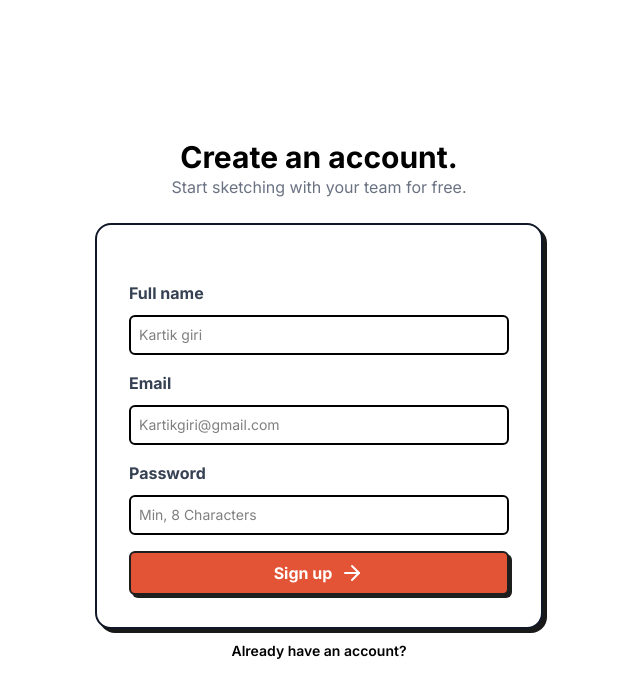
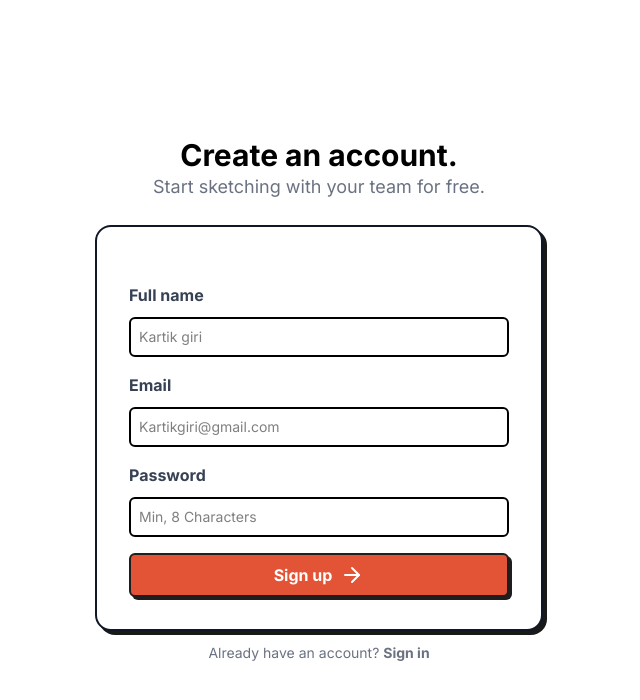
Before and after one commit to kartik-giri/Inkflow, a Next.js app in the folder apps/inkflowapp/: page /signup in a window 1280 px wide. Shown: the top 700 px of the page, without its empty margins (321-961 px from the left). Built offline with nearby package versions, Linux system fonts and the light colour scheme; no server answers.

Commit message:
added completed credintial auth

```diff
--- a/apps/inkflowapp/app/(auth)/signin/page.tsx
+++ b/apps/inkflowapp/app/(auth)/signin/page.tsx
@@ -1,16 +1,17 @@
 import { SigninForm } from "./signinForm"
+import { SignupBtn } from "./signupBtn"
 
 const SignIn = ()=>{
     return (
     <section className=" w-full min-h-screen flex flex-col justify-center items-center ">
       <div className=" text-center mb-6 ">
-        <h1 className="text-3xl font-bold">Welcome back. </h1>
-        <p className=" text-gray-500">Sign in to continue sketching on InkFlow.</p>
+        <h1 className="text-xl md:text-3xl font-bold">Welcome back. </h1>
+        <p className=" text-sm md:text-lg text-gray-500">Sign in to continue sketching on InkFlow.</p>
       </div>
         <SigninForm/>
         <div>
-          <p className=" mt-3 font-semibold text-sm">
-            Don't have an account?
+          <p className=" mt-3 text-gray-500  text-sm">
+            Don't have an account? <SignupBtn/>
           </p>
         </div>
     </section>
--- a/apps/inkflowapp/app/(auth)/signin/signinForm.tsx
+++ b/apps/inkflowapp/app/(auth)/signin/signinForm.tsx
@@ -5,34 +5,46 @@ import { Input } from "@/components/ui/input";
 import { Label } from "@/components/ui/label";
 import { ArrowRight } from "lucide-react";
 import { signIn } from "next-auth/react";
-import { useState } from "react";
+import { useRouter } from "next/navigation";
+import { FormEvent, useState } from "react";
 
 export const SigninForm = () => {
     const [isPending, setisPending] = useState(false);
-  const [error, setError] = useState<string>()
-;
-  const signinAction = async (formdata: FormData) => {
+    const [error, setError] = useState<string>();
+    const router = useRouter();
+
+    const signinAction = async (e: FormEvent<HTMLFormElement>) => {
+        e.preventDefault() //preveting default browser actions after the event
+        setError(undefined)
         setisPending(true)
+        const formdata = new FormData(e.currentTarget)
+
         const email = formdata.get("email") as string;
         const password = formdata.get("password") as string;
 
+        try {
             const res = await signIn("credentials", {
                 email: email,
                 password: password,
-      redirect: false,
-      callbackUrl: "/canvas",
-    });
-    console.log(res);
-    setisPending(false)
-    if(res?.error){
+                redirect: false, //true will make next-auth redirects to given route before running the whole funciton and this component unmounts
+                callbackUrl: "/",
+            })
+
+            if (res?.error) {
                 setError("Invalid email or passowrd");
                 return
             }
-  };
+            router.push("/")
+        } catch (e) {
+            setError("Something wend t wrong while signing in");
+        } finally {
+            setisPending(false)
+        }
+    }
 
         return (
             <Card>
-      <form action={signinAction} className="flex flex-col gap-2">
+                <form onSubmit={signinAction} className="flex flex-col gap-2">
                     <div className=" text-sm min-h-4 max-h-4 text-red-500">
                         {error}
                     </div>
@@ -44,13 +56,13 @@ export const SigninForm = () => {
 
                     <div className=" flex flex-col gap-1.5 ">
                         <Label>Password</Label>
-          <Input name="password" placeholder="Min, 8 Characters" />
+                        <Input type="password" name="password" placeholder="Min, 8 Characters" />
                     </div>
 
                     <div>
                         <Button
                             type="submit"
-            disable={isPending}
+                            disabled={isPending}
                             className="w-full rounded-md cursor-pointer"
                             icon={<ArrowRight />}
                         >
@@ -61,3 +73,32 @@ export const SigninForm = () => {
             </Card>
         );
     };
+
+
+/*
+We should mainly use action={} when using Server Actions
+or when we want native form submission behavior.
+
+With action={}, Next.js handles the form submission directly,
+similar to a traditional HTML form submit.
+
+React state updates are asynchronous, meaning:
+
+setIsPending(true)
+
+does not instantly re-render the component.
+
+So the form submission process can continue before React
+gets time to render the updated state on screen.
+
+That's why "Signing in..." was not appearing.
+
+Using onSubmit runs the handler fully on the client side first.
+
+This gives React time to:
+- update state
+- re-render the component
+- show loading/error UI
+
+before the async login request finishes.
+*/
--- /dev/null
+++ b/apps/inkflowapp/app/(auth)/signin/signupBtn.tsx
@@ -0,0 +1,9 @@
+"use client"
+import { redirect } from "next/navigation";
+export const SignupBtn = ()=>{
+    return (
+         <button className="cursor-pointer font-bold" onClick={()=>{
+            redirect("/signup")
+          }}>Sign up</button>
+    )
+}
--- a/apps/inkflowapp/app/(auth)/signup/action.ts
+++ b/apps/inkflowapp/app/(auth)/signup/action.ts
@@ -2,6 +2,7 @@
 import { prisma } from "@repo/db";
 import bcrypt from "bcrypt"
 import { signUpScheema } from "@repo/zodPackage"
+import { redirect } from "next/navigation";
 
 export const signUpAction = async (prevState:any,formData: FormData) => {
     const raw = {
@@ -31,13 +32,15 @@ export const signUpAction = async (prevState:any,formData: FormData) => {
                 password: hashedPassword
             }
         })
-        return {
-            success: "Account created successfully"
-        }
+        // return {
+        //     success: "Account created successfully"
+        // }
     } catch (e) {
         console.log("Error ocured while signup", e)
         return {
             error: `User already exists with same user name or email!`
         }
     }
+        //Here we rediecting to given page if success.
+        redirect("/signin")
 }
--- a/apps/inkflowapp/app/(auth)/signup/page.tsx
+++ b/apps/inkflowapp/app/(auth)/signup/page.tsx
@@ -1,16 +1,17 @@
+import { SigninBtn } from "./signinBtn";
 import { SignupForm } from "./signupForm";
 
 const Signup = () => {
   return (
     <section className=" w-full min-h-screen flex flex-col justify-center items-center ">
       <div className=" text-center mb-6 ">
-        <h1 className="text-3xl font-bold">Create an account. </h1>
-        <p className=" text-gray-500">Start sketching with your team for free.</p>
+        <h1 className="text-xl md:text-3xl font-bold">Create an account. </h1>
+        <p className=" text-sm md:text-lg text-gray-500">Start sketching with your team for free.</p>
       </div>
         <SignupForm/>
-        <div>
-          <p className=" mt-3 font-semibold text-sm">
-            Already have an account?
+        <div className="flex ">
+          <p className=" mt-3 text-gray-500 text-sm">
+            Already have an account? {<SigninBtn/>}
           </p>
         </div>
     </section>
--- /dev/null
+++ b/apps/inkflowapp/app/(auth)/signup/signinBtn.tsx
@@ -0,0 +1,9 @@
+"use client"
+import { redirect } from "next/navigation";
+export const SigninBtn = ()=>{
+    return (
+         <button className="cursor-pointer font-bold" onClick={()=>{
+            redirect("/signin")
+          }}>Sign in</button>
+    )
+}
--- a/apps/inkflowapp/app/(auth)/signup/signupForm.tsx
+++ b/apps/inkflowapp/app/(auth)/signup/signupForm.tsx
@@ -14,10 +14,9 @@ export const SignupForm = ()=>{
         <Card>
         <form action={signupAction} className="flex flex-col gap-2">
 
-
         <div className=" text-sm min-h-4 max-h-4 ">
           {state?.error && (<p className="text-red-500">{state.error}</p>)}
-          {state?.success && (<p className="text-green-500">{state.success}</p>)}
+          {/* {state?.success && (<p className="text-green-500">{state.success}</p>)} */}
         </div>
 
         <div className=" flex flex-col gap-1.5 ">
@@ -32,11 +31,11 @@ export const SignupForm = ()=>{
 
         <div className=" flex flex-col gap-1.5 ">
           <Label>Password</Label>
-          <Input name="password" placeholder="Min, 8 Characters" />
+          <Input type="password" name="password" placeholder="Min, 8 Characters" />
         </div>
 
         <div>
-        <Button type="submit" disable={isPending} className="w-full rounded-md cursor-pointer" icon={<ArrowRight/>}>{isPending? "Creating account...":"Sign up"}</Button>
+        <Button type="submit" disabled={isPending} className="w-full rounded-md cursor-pointer" icon={<ArrowRight/>}>{isPending? "Creating account...":"Sign up"}</Button>
       </div>
 
       </form>
--- a/apps/inkflowapp/app/api/auth/[...nextauth]/route.ts
+++ b/apps/inkflowapp/app/api/auth/[...nextauth]/route.ts
@@ -1,6 +1,7 @@
 import { prisma } from "@repo/db";
 import NextAuth from "next-auth";
 import CredentialsProvider  from "next-auth/providers/credentials";
+import bcrypt from "bcrypt"
 
 const handler = NextAuth({
     providers: [
@@ -20,6 +21,11 @@ const handler = NextAuth({
                 })
 
                 if(!user){
+                    return null
+                }
+
+                const checkPassword = await bcrypt.compare(credentials!.password, user.password)
+                if(!checkPassword){
                     return null
                 }
 
@@ -43,6 +49,7 @@ const handler = NextAuth({
     pages:{
         signIn:"/signin"
     },
+
     //Where should the user be sent after login.
     callbacks:{
     async redirect({ url, baseUrl }) {
@@ -54,4 +61,15 @@ const handler = NextAuth({
 
 })
 
+/*
+Case 1 — relative URL
+tsurl = "/dashboard"
+url.startsWith("/") → true
+return `${baseUrl}${url}` → "http://localhost:3000/dashboard" ✅
+Case 2 — same origin absolute URL
+tsurl = "http://localhost:3000/canvas"
+url.startsWith("/") → false
+new URL(url).origin === baseUrl → "http://localhost:3000" === "http://localhost:3000" → true
+return url → "http://localhost:3000/canvas" ✅
+*/
 export { handler as POST, handler as GET }
--- a/apps/inkflowapp/app/page.tsx
+++ b/apps/inkflowapp/app/page.tsx
@@ -1,9 +1,10 @@
-import { prisma } from "@repo/db"
+import { getServerSession } from "next-auth"
 
-const Home = ()=>{
+const Home = async()=>{
+  const session = await getServerSession();
   return <div>
-    {
-    }
+    InkFlow app
+    {JSON.stringify(session)}
   </div>
 }
 
--- a/apps/inkflowapp/components/ui/button.tsx
+++ b/apps/inkflowapp/components/ui/button.tsx
@@ -6,18 +6,18 @@ export const Button = ({
   icon,
   onclick,
   type,
-  disable
+  disabled
 }: {
   children: ReactNode,
   className?: string,
   icon: ReactNode,
   onclick?: () => void,
   type?: "submit"| "reset"| "button",
-  disable: boolean
+  disabled: boolean
 }) => {
   return (
     <button
-    disabled= {disable}
+    disabled= {disabled}
       type={type}
       className={cn(
         ` flex justify-center gap-2 px-6 py-2 bg-[#E35336] text-white font-bold rounded-xl border-2 border-[#1e1e1e] shadow-[3px_3px_0px_0px_#1e1e1e] hover:translate-x-[1px] hover:translate-y-[1px] hover:shadow-none transition-all`,
--- a/apps/inkflowapp/components/ui/input.tsx
+++ b/apps/inkflowapp/components/ui/input.tsx
@@ -1,7 +1,25 @@
 import { ReactNode } from "react";
 import { cn } from "@/lib/utils";
-export const Input = ({placeholder, className, name}: {placeholder:string, className?:string, name:string})=>{
-    return (
-        <input name={name} className={cn(`p-2 w-full mb-2 mt-1 text-sm rounded-md border-2 border-black`, className)} type="text" placeholder={placeholder} />
-    )
-}
+export const Input = ({
+  placeholder,
+  className,
+  name,
+  type="text"
+}: {
+  placeholder: string,
+  className?: string,
+  name: string,
+  type?:string
+}) => {
+  return (
+    <input
+      name={name}
+      className={cn(
+        `focus:outline-none p-2 w-full mb-2 mt-1 text-sm rounded-md border-2 border-black`,
+        className,
+      )}
+      type={type}
+      placeholder={placeholder}
+    />
+  );
+};
```
Lines whose indentation alone changed are shown as unchanged.
